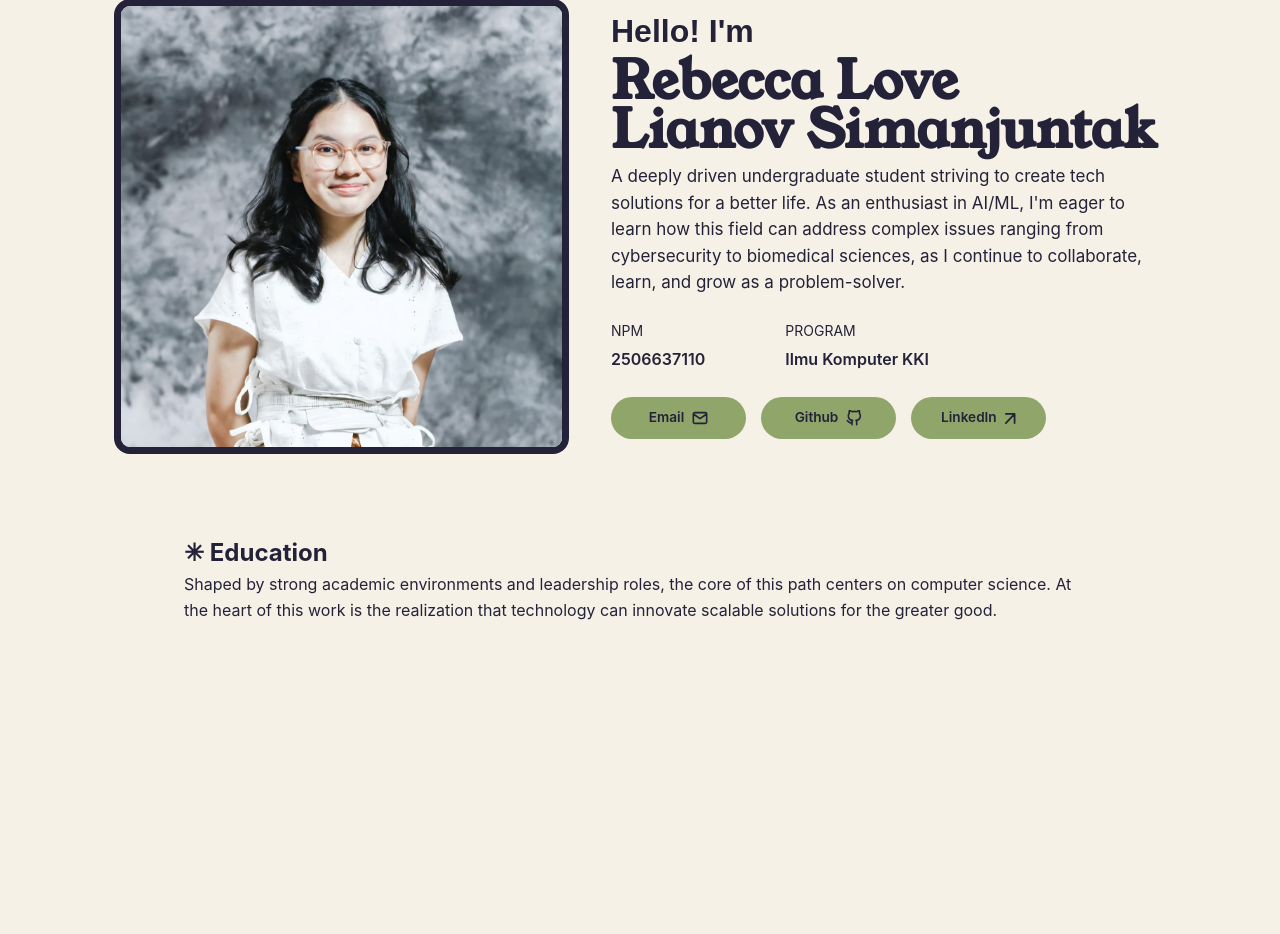
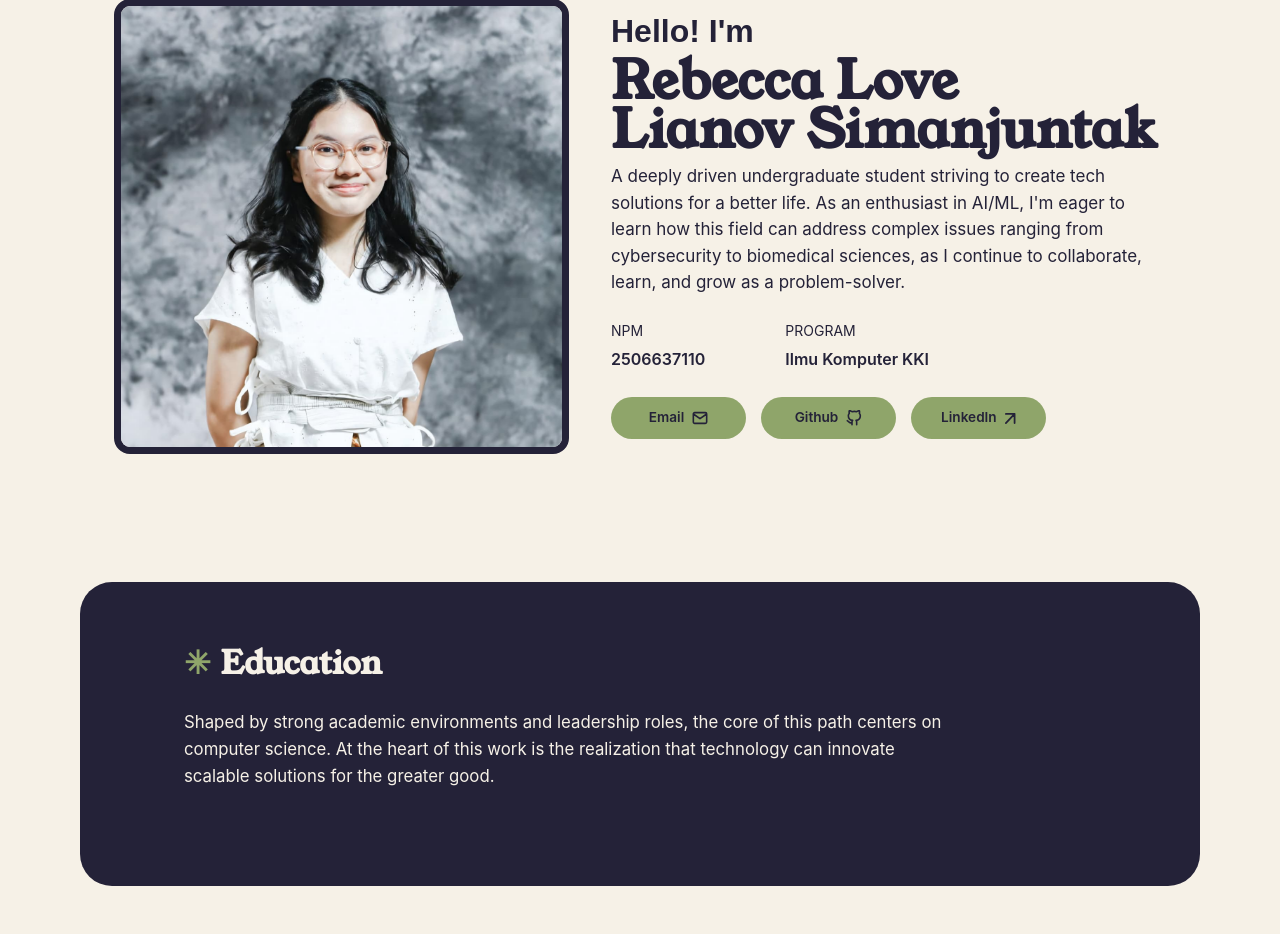
Before and after one commit to beccaovels/myportofolio, a Django app: page / in a window 1280 px wide. Shown: the part 221-1155 px from the top of the page. Before the commit the page ends 841 px from the top, so only its background shows below. Run offline with Django 5.2, Linux system fonts and the light colour scheme; some web fonts are replaced.

Commit message:
style(education): add styling to existing HTML structure

```diff
--- a/static/css/style.css
+++ b/static/css/style.css
@@ -261,6 +261,37 @@ body {
     margin-top: 0;
 }
 
+/*education*/
+.education {
+    background-color: var(--ink);
+    border-radius: 32px;
+    padding: 3.5rem 3rem;
+    margin: 3rem auto;
+    max-width: 1120px;
+}
+
+.section-intro h2 {
+    font-family: "Young Serif", serif;
+    color: var(--paper);
+    font-size: 2rem;
+    display: flex;
+    align-items: center;
+    gap: 0.6rem;
+    margin-bottom: 1.25rem;
+}
+
+.section-icon {
+    color: var(--accent);
+}
+
+.section-desc {
+    color: var(--paper);
+    font-size: 1.05rem;
+    line-height: 1.6;
+    max-width: 780px;
+    margin-bottom: 2.5rem;
+}
+
 /*mobile responsiveness*/
 @media (max-width: 768px) {
     /*container*/
```
